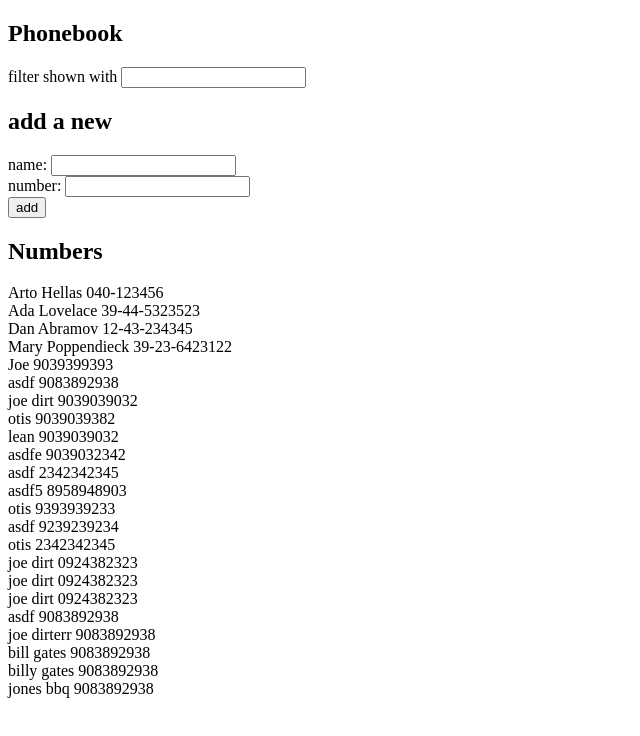
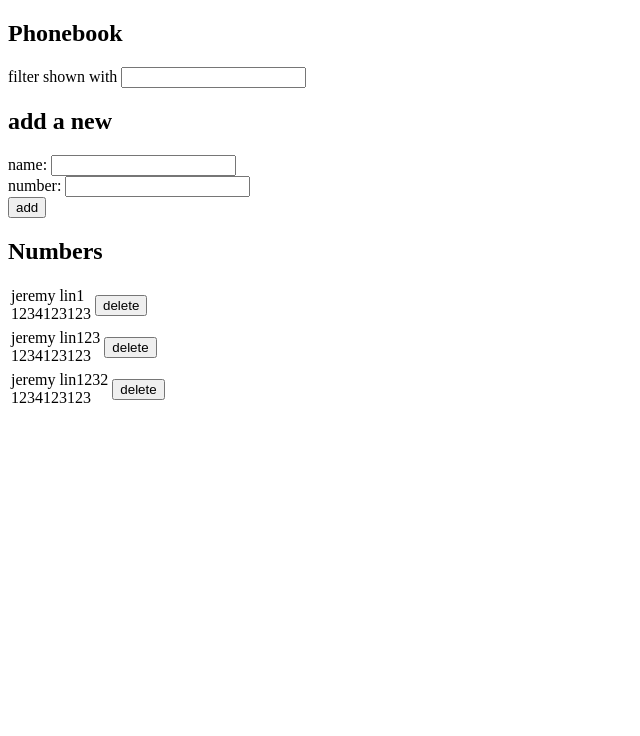
Before and after one commit to eding888/fullstackopen-part-2, a React (Create React App) app in the folder phonebook/: page / in a window 1280 px wide. Shown: the top 736 px of the page, without its empty margins (0-640 px from the left). Built offline with nearby package versions, Linux system fonts and the light colour scheme; data requests are answered from the project's data file.

Commit message:
Complete 2.14

```diff
--- a/phonebook/db.json
+++ b/phonebook/db.json
@@ -1,119 +1,19 @@
 {
   "persons": [
     {
-      "name": "Arto Hellas",
-      "number": "040-123456",
-      "id": 1
+      "name": "jeremy lin1",
+      "number": "1234123123",
+      "id": 1688842850209
     },
     {
-      "name": "Ada Lovelace",
-      "number": "39-44-5323523",
-      "id": 2
+      "name": "jeremy lin123",
+      "number": "1234123123",
+      "id": 1688842851834
     },
     {
-      "name": "Dan Abramov",
-      "number": "12-43-234345",
-      "id": 3
-    },
-    {
-      "name": "Mary Poppendieck",
-      "number": "39-23-6423122",
-      "id": 4
-    },
-    {
-      "name": "Joe",
-      "number": "9039399393",
-      "id": 5
-    },
-    {
-      "name": "asdf",
-      "number": "9083892938",
-      "id": 6
-    },
-    {
-      "name": "joe dirt",
-      "number": "9039039032",
-      "id": 7
-    },
-    {
-      "name": "otis",
-      "number": "9039039382",
-      "id": 8
-    },
-    {
-      "name": "lean",
-      "number": "9039039032",
-      "id": 9
-    },
-    {
-      "name": "asdfe",
-      "number": "9039032342",
-      "id": 10
-    },
-    {
-      "name": "asdf",
-      "number": "2342342345",
-      "id": 11
-    },
-    {
-      "name": "asdf5",
-      "number": "8958948903",
-      "id": 12
-    },
-    {
-      "name": "otis",
-      "number": "9393939233",
-      "id": 13
-    },
-    {
-      "name": "asdf",
-      "number": "9239239234",
-      "id": 14
-    },
-    {
-      "name": "otis",
-      "number": "2342342345",
-      "id": 15
-    },
-    {
-      "name": "joe dirt",
-      "number": "0924382323",
-      "id": 16
-    },
-    {
-      "name": "joe dirt ",
-      "number": "0924382323",
-      "id": 17
-    },
-    {
-      "name": "joe dirt",
-      "number": "0924382323",
-      "id": 18
-    },
-    {
-      "name": "asdf",
-      "number": "9083892938",
-      "id": 19
-    },
-    {
-      "name": "joe dirterr",
-      "number": "9083892938",
-      "id": 20
-    },
-    {
-      "name": "bill gates",
-      "number": "9083892938",
-      "id": 21
-    },
-    {
-      "name": "billy gates",
-      "number": "9083892938",
-      "id": 22
-    },
-    {
-      "name": "jones bbq",
-      "number": "9083892938",
-      "id": 23
+      "name": "jeremy lin1232",
+      "number": "1234123123",
+      "id": 1688843252235
     }
   ]
 }
--- a/phonebook/src/App.js
+++ b/phonebook/src/App.js
@@ -17,7 +17,7 @@ const App = () => {
   let target = searchTarget;
 
   useEffect(() => {
-    console.log("effect");
+    console.log("hi");
     axios
       .get("http://localhost:3001/persons")
       .then(response => {
@@ -57,6 +57,7 @@ const App = () => {
       const newPerson = {
         name: newName,
         number: newNumber,
+        id: new Date().getTime(),
       };
       server
         .create(newPerson)
@@ -66,6 +67,15 @@ const App = () => {
     else alert(`${newName} is already in the phonebook.`)
   }
 
+  const removePerson = (event, id) => {
+    event.preventDefault();
+    if(window.confirm(`Delete ${persons.find(person => person.id === id).name}?`)){
+      server
+        .remove(id)
+        .then(removedPerson =>
+          setPersons(persons.filter(person => person.id !== id)));
+    }
+  }
   const peopleToShow = searching ? persons.filter(person => person.name.toLowerCase().includes(target.toLowerCase())) : persons;
 
   return (
@@ -86,6 +96,7 @@ const App = () => {
       <h2>Numbers</h2>
       <Persons
         people={peopleToShow}
+        handleDeletion={removePerson}
       />
     </div>
   )
--- a/phonebook/src/components/Persons.js
+++ b/phonebook/src/components/Persons.js
@@ -1,10 +1,17 @@
-const Persons = ({people}) => {
+const Persons = ({people, handleDeletion}) => {
     return(
         <div>
             {people.map(person =>
-                <div>
-                    {person.name} {person.number}
-                </div>)}
+                <table>
+
+                    <tr key = {person.id}>
+                        <td><div>{person.name}</div> <div>{person.number}</div></td>
+                        <td><button onClick= {(event) => handleDeletion(event, person.id)}>delete</button></td>
+                    </tr>
+
+                </table>
+            )}
+
         </div>
     )
 }
--- a/phonebook/src/services/serverActions.js
+++ b/phonebook/src/services/serverActions.js
@@ -8,5 +8,9 @@ const create = newPerson => {
     const request = axios.post(dataURL, newPerson);
     return extractRequestData(request);
 }
+const remove = id => {
+    const request = axios.delete(`${dataURL}/${id}`);
+    return extractRequestData(request);
+}
 
-export default{ create };
+export default{ create, remove };
```
